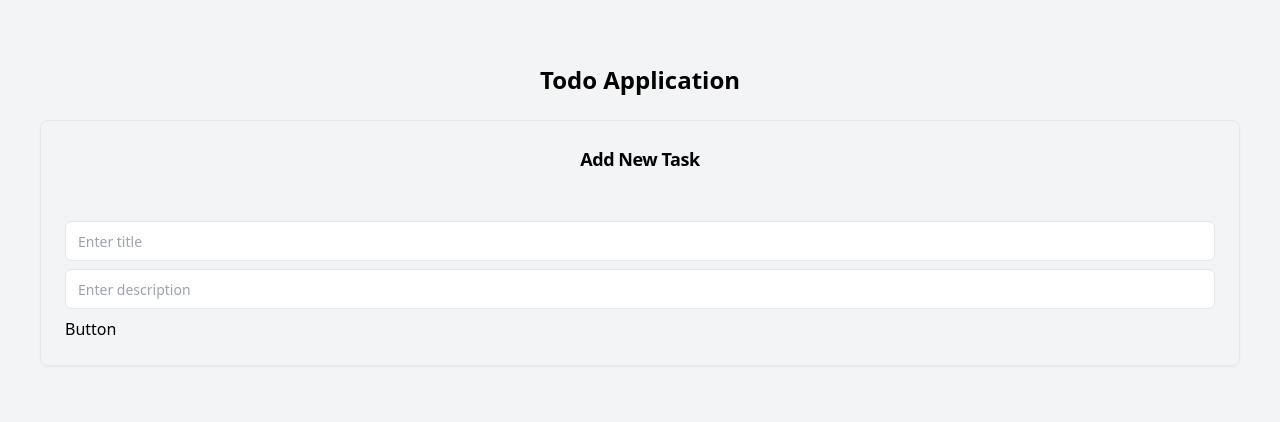
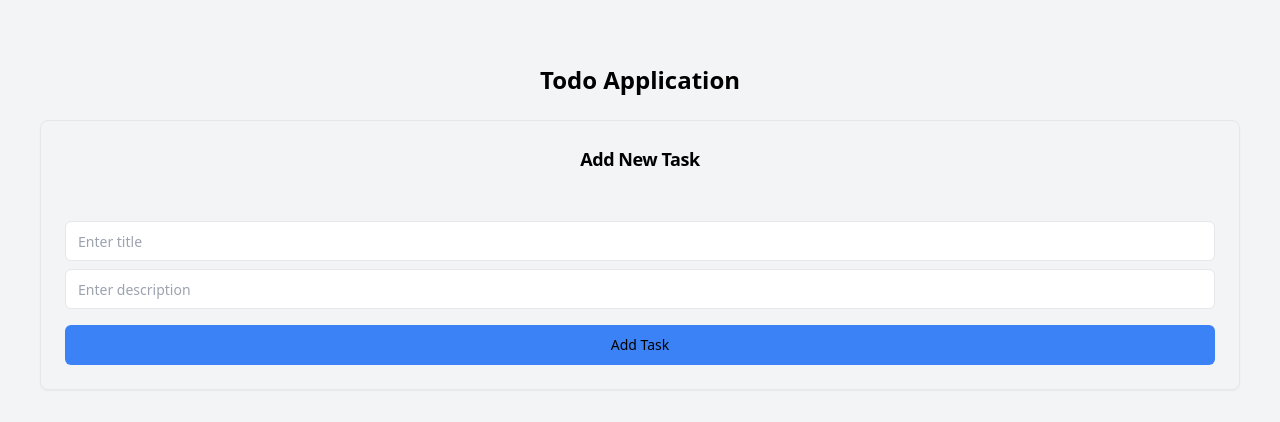
Before and after one commit to anoopraju31/100xdevs_cohort, a React (Vite) app in the folder week 4/week-4.2/vite-react-todo/: page / in a window 1280 px wide. Shown: the top 422 px of the page. Built offline with nearby package versions, Linux system fonts and the light colour scheme.

Commit message:
Week 4.2 React - Vite - Button Component - styled

```diff
--- a/week 4/week-4.2/vite-react-todo/src/components/Button.jsx
+++ b/week 4/week-4.2/vite-react-todo/src/components/Button.jsx
@@ -1,5 +1,21 @@
-const Button = () => {
-	return <div>Button</div>
+import PropTypes from 'prop-types'
+
+const Button = (props) => {
+	const { type, title, handleClick } = props
+	return (
+		<button
+			type={type}
+			onClick={handleClick}
+			className='inline-flex items-center justify-center rounded-md text-sm font-medium ring-offset-background transition-colors focus-visible:outline-none focus-visible:ring-2 focus-visible:ring-ring focus-visible:ring-offset-2 disabled:pointer-events-none disabled:opacity-50 bg-blue-500 text-primary-foreground hover:bg-primary/90 h-10 px-4 py-2 mt-2'>
+			{title}
+		</button>
+	)
+}
+
+Button.propTypes = {
+	type: PropTypes.string.isRequired,
+	title: PropTypes.string.isRequired,
+	handleClick: PropTypes.func.isRequired,
 }
 
 export default Button
--- a/week 4/week-4.2/vite-react-todo/src/components/Form.jsx
+++ b/week 4/week-4.2/vite-react-todo/src/components/Form.jsx
@@ -8,6 +8,9 @@ const Form = () => {
 
 	const handleTitleChange = (e) => setTitle(e.target.value)
 	const handleDescriptionChange = (e) => setDescription(e.target.value)
+	const handleSubmit = (e) => {
+		e.preventDefault()
+	}
 
 	return (
 		<form className='p-6 flex flex-col gap-2'>
@@ -29,7 +32,7 @@ const Form = () => {
 				handleChange={handleDescriptionChange}
 			/>
 
-			<Button />
+			<Button type='submit' title='Add Task' handleClick={handleSubmit} />
 		</form>
 	)
 }
```
